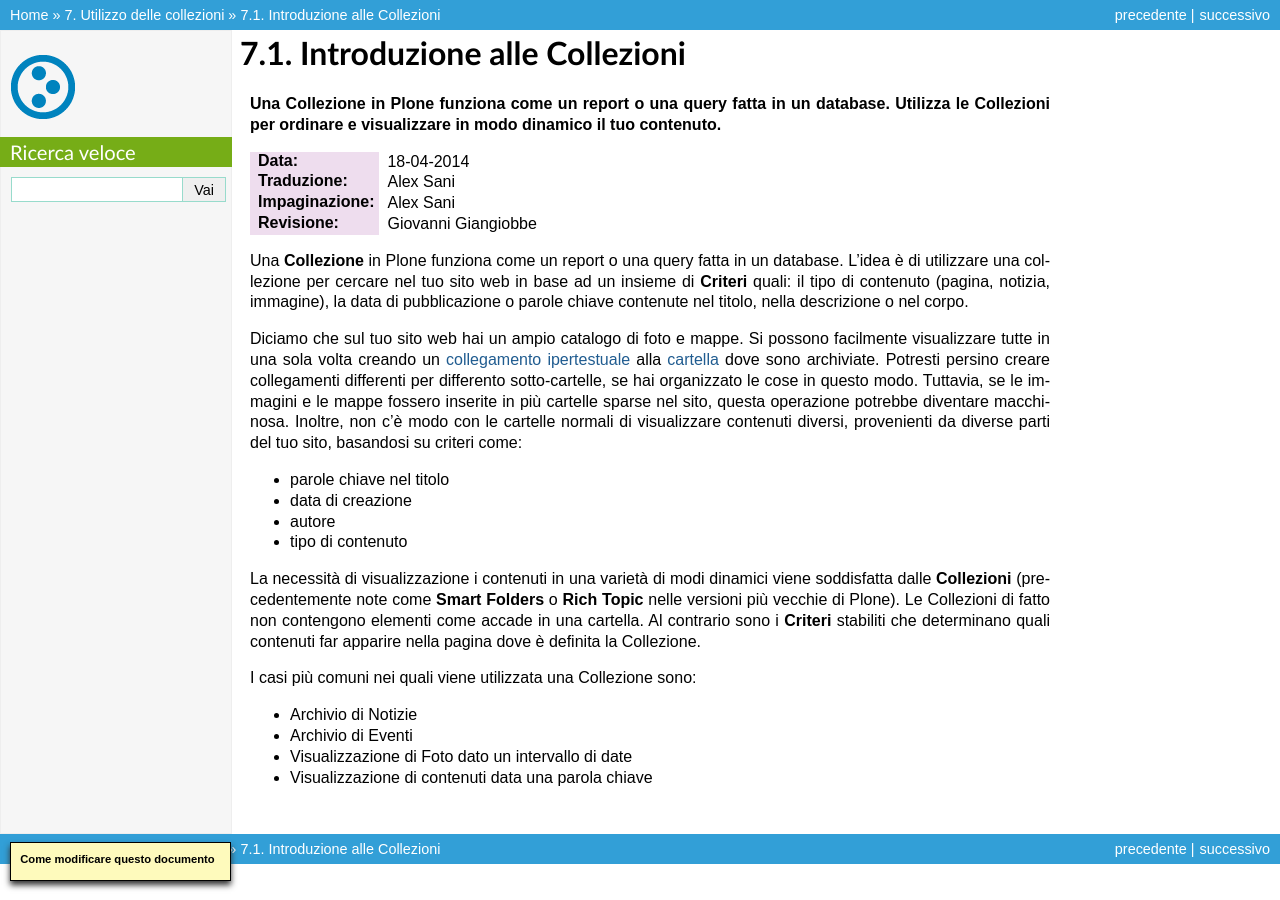
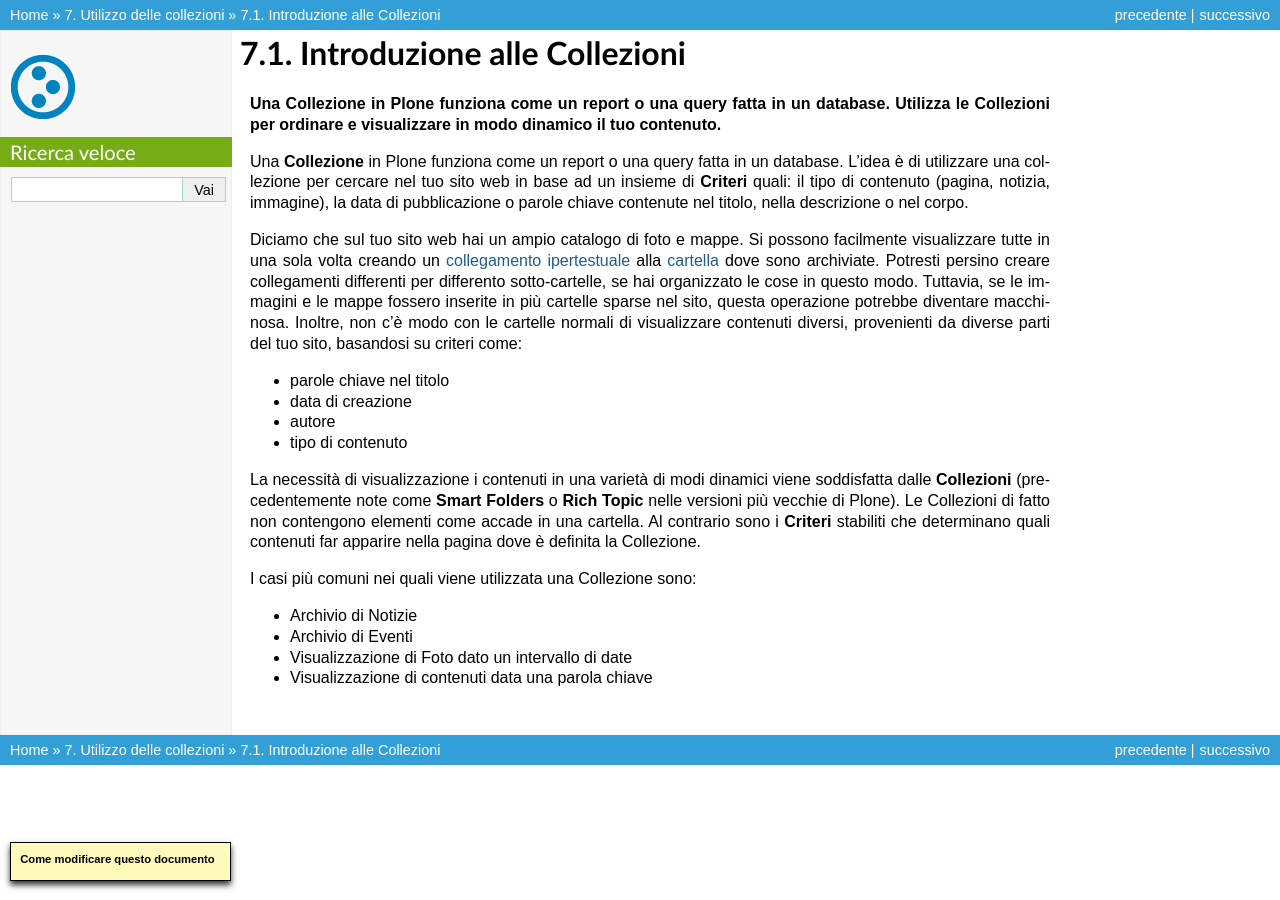
Before and after one commit to plone-it/collective.italiandocumentation, a Sphinx documentation site: the page built from source/using-collections/introduction-to-collections.rst, in a window 1280 px wide. Built offline with Sphinx 7.4.7, drawn with Linux system fonts in a browser that asks for light colours; pages that are not in the unit, such as notebooks, are missing from menus.

Commit message:
Tolta tabella intestazione

```diff
--- a/source/using-collections/introduction-to-collections.rst
+++ b/source/using-collections/introduction-to-collections.rst
@@ -5,10 +5,6 @@
 un database. Utilizza le Collezioni per ordinare e visualizzare in modo
 dinamico il tuo contenuto.**
 
-:Data: 18-04-2014
-:Traduzione: Alex Sani
-:Impaginazione: Alex Sani
-:Revisione: Giovanni Giangiobbe
 
 Una **Collezione** in Plone funziona come un report o una query fatta in
 un database. L'idea è di utilizzare una collezione per cercare nel tuo sito web
@@ -18,8 +14,8 @@
 
 Diciamo che sul tuo sito web hai un ampio catalogo di foto e mappe.
 Si possono facilmente visualizzare tutte in una sola volta creando un
-`collegamento ipertestuale <http://documentazione-plone.readthedocs.org/en/latest/adding-content/adding-links.html>`_ alla
-`cartella <http://documentazione-plone.readthedocs.org/en/latest/adding-content/adding-folders.html>`_ dove sono archiviate.
+`collegamento ipertestuale <../adding-content/adding-links.html>`_ alla
+`cartella <../adding-content/adding-folders.html>`_ dove sono archiviate.
 Potresti persino creare collegamenti differenti
 per differento sotto-cartelle, se hai organizzato le cose in questo modo.
 Tuttavia, se le immagini e le mappe fossero inserite
```
